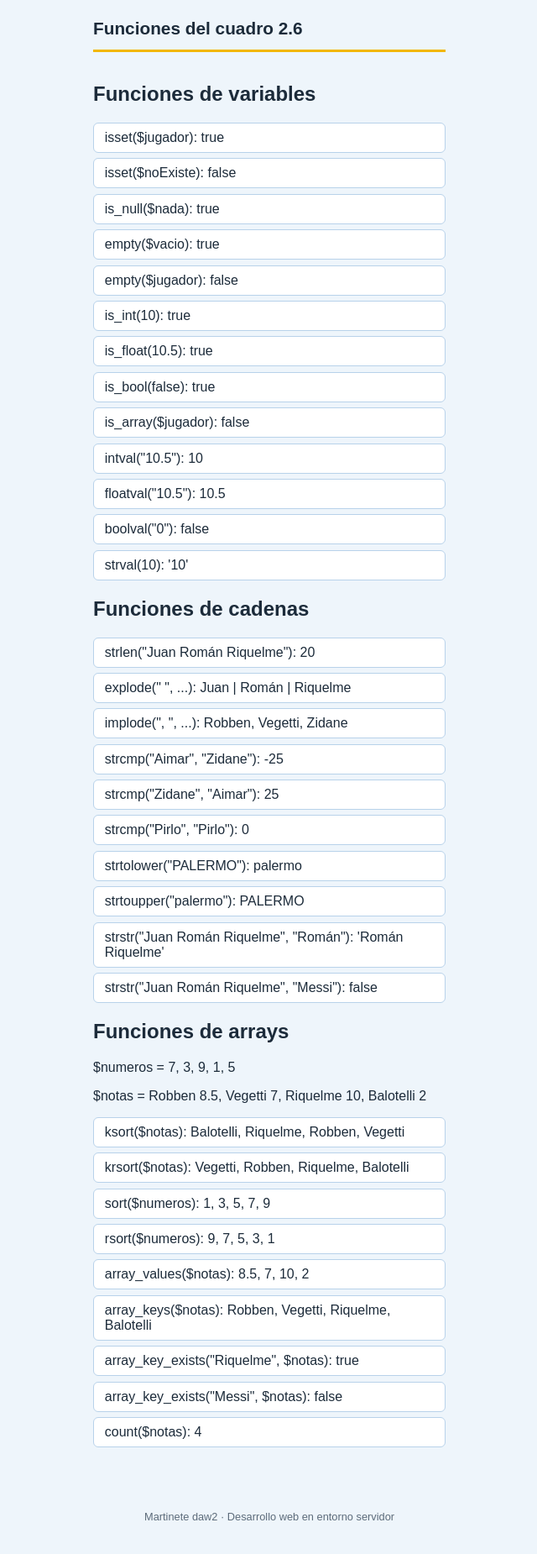
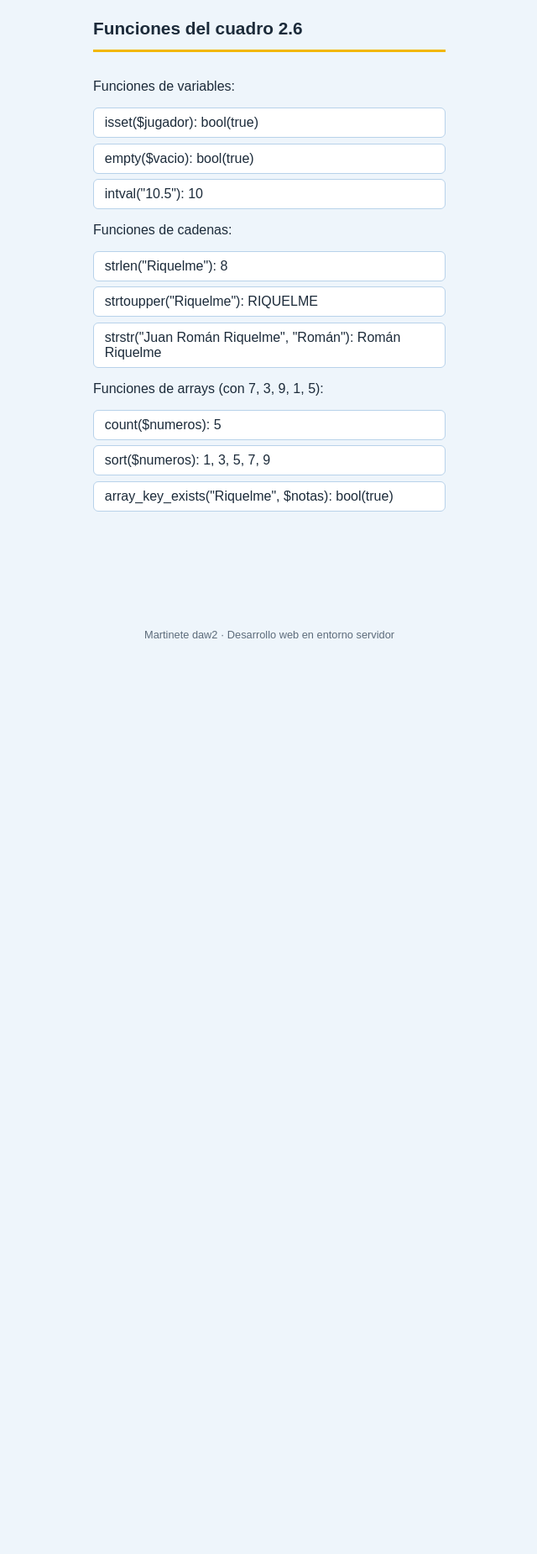
Before and after one commit to martinete14/daw2, a PHP site: page / in a window 1280 px wide. Shown: the whole page at 84% size, without its empty margins (319-959 px from the left). After the commit the page ends 760 px from the top, so only its background shows below. Run offline with PHP 8.4, Linux system fonts and the light colour scheme.

Commit message:
ActividadCuadro26: 3 funciones de cada grupo y código más fácil de leer
- index.php: como pidió Fran, pruebo 3 de cada grupo del cuadro 2.6
  (variables: isset, empty, intval / cadenas: strlen, strtoupper, strstr /
  arrays: count, sort, array_key_exists)
- Lo paso al estilo de endpoint.php: HTML normal y <?php ?> solo donde va
  el resultado, en vez de una línea de echo por cada función
- APUNTES_TEMA2.md actualizado

```diff
--- a/WEBSERVICIO/ActividadCuadro26/index.php
+++ b/WEBSERVICIO/ActividadCuadro26/index.php
@@ -1,80 +1,35 @@
 <?php
-$titulo = "Funciones del cuadro 2.6";
-require "../comun/cabecera.php";
-
-// var_export con true me devuelve el valor como texto, así se ve true/false
-// (con echo, true sale como 1 y false no sale nada)
-
-// ----- funciones de variables -----
 $jugador = "Riquelme";
-$nada = null;
 $vacio = "";
 $texto = "10.5";
 
-echo "<h2>Funciones de variables</h2>";
-echo "<ul class='resultados'>";
-echo "<li>isset(\$jugador): " . var_export(isset($jugador), true) . "</li>";
-echo "<li>isset(\$noExiste): " . var_export(isset($noExiste), true) . "</li>";
-echo "<li>is_null(\$nada): " . var_export(is_null($nada), true) . "</li>";
-echo "<li>empty(\$vacio): " . var_export(empty($vacio), true) . "</li>";
-echo "<li>empty(\$jugador): " . var_export(empty($jugador), true) . "</li>";
-echo "<li>is_int(10): " . var_export(is_int(10), true) . "</li>";
-echo "<li>is_float(10.5): " . var_export(is_float(10.5), true) . "</li>";
-echo "<li>is_bool(false): " . var_export(is_bool(false), true) . "</li>";
-echo "<li>is_array(\$jugador): " . var_export(is_array($jugador), true) . "</li>";
-echo "<li>intval(\"10.5\"): " . var_export(intval($texto), true) . "</li>";
-echo "<li>floatval(\"10.5\"): " . var_export(floatval($texto), true) . "</li>";
-echo "<li>boolval(\"0\"): " . var_export(boolval("0"), true) . "</li>";
-echo "<li>strval(10): " . var_export(strval(10), true) . "</li>";
-echo "</ul>";
+$numeros = [7, 3, 9, 1, 5];
+$notas = ["Robben" => 8.5, "Vegetti" => 7, "Riquelme" => 10];
 
-// ----- funciones de cadenas -----
-$nombre = "Juan Román Riquelme";
+$titulo = "Funciones del cuadro 2.6";
+require "../comun/cabecera.php";
+?>
+    <!-- var_dump para los true/false, porque con echo el false no se ve -->
+    <p>Funciones de variables:</p>
+    <ul class="resultados">
+      <li>isset($jugador): <?php var_dump(isset($jugador)); ?></li>
+      <li>empty($vacio): <?php var_dump(empty($vacio)); ?></li>
+      <li>intval("10.5"): <?php echo intval($texto); ?></li>
+    </ul>
 
-echo "<h2>Funciones de cadenas</h2>";
-echo "<ul class='resultados'>";
-// da 20 y no 19 porque la á ocupa 2 bytes (lo mismo que en el palíndromo)
-echo "<li>strlen(\"$nombre\"): " . strlen($nombre) . "</li>";
-echo "<li>explode(\" \", ...): " . implode(" | ", explode(" ", $nombre)) . "</li>";
-echo "<li>implode(\", \", ...): " . implode(", ", ["Robben", "Vegetti", "Zidane"]) . "</li>";
-echo "<li>strcmp(\"Aimar\", \"Zidane\"): " . strcmp("Aimar", "Zidane") . "</li>";
-echo "<li>strcmp(\"Zidane\", \"Aimar\"): " . strcmp("Zidane", "Aimar") . "</li>";
-echo "<li>strcmp(\"Pirlo\", \"Pirlo\"): " . strcmp("Pirlo", "Pirlo") . "</li>";
-echo "<li>strtolower(\"PALERMO\"): " . strtolower("PALERMO") . "</li>";
-echo "<li>strtoupper(\"palermo\"): " . strtoupper("palermo") . "</li>";
-// en el cuadro dice str() pero la función se llama strstr()
-echo "<li>strstr(\"$nombre\", \"Román\"): " . var_export(strstr($nombre, "Román"), true) . "</li>";
-echo "<li>strstr(\"$nombre\", \"Messi\"): " . var_export(strstr($nombre, "Messi"), true) . "</li>";
-echo "</ul>";
+    <p>Funciones de cadenas:</p>
+    <ul class="resultados">
+      <li>strlen("Riquelme"): <?php echo strlen($jugador); ?></li>
+      <li>strtoupper("Riquelme"): <?php echo strtoupper($jugador); ?></li>
+      <!-- en el cuadro dice str() pero la función se llama strstr() -->
+      <li>strstr("Juan Román Riquelme", "Román"): <?php echo strstr("Juan Román Riquelme", "Román"); ?></li>
+    </ul>
 
-// ----- funciones de arrays -----
-$notas = ["Robben" => 8.5, "Vegetti" => 7, "Riquelme" => 10, "Balotelli" => 2];
-$numeros = [7, 3, 9, 1, 5];
-
-// sort y ksort cambian el array original, por eso ordeno copias
-$porClave = $notas;
-ksort($porClave);
-$porClaveDesc = $notas;
-krsort($porClaveDesc);
-$ordenados = $numeros;
-sort($ordenados);
-$ordenadosDesc = $numeros;
-rsort($ordenadosDesc);
-
-echo "<h2>Funciones de arrays</h2>";
-echo "<p>\$numeros = " . implode(", ", $numeros) . "</p>";
-echo "<p>\$notas = Robben 8.5, Vegetti 7, Riquelme 10, Balotelli 2</p>";
-echo "<ul class='resultados'>";
-echo "<li>ksort(\$notas): " . implode(", ", array_keys($porClave)) . "</li>";
-echo "<li>krsort(\$notas): " . implode(", ", array_keys($porClaveDesc)) . "</li>";
-echo "<li>sort(\$numeros): " . implode(", ", $ordenados) . "</li>";
-echo "<li>rsort(\$numeros): " . implode(", ", $ordenadosDesc) . "</li>";
-echo "<li>array_values(\$notas): " . implode(", ", array_values($notas)) . "</li>";
-echo "<li>array_keys(\$notas): " . implode(", ", array_keys($notas)) . "</li>";
-// en el cuadro está al revés: primero va la clave y después el array
-echo "<li>array_key_exists(\"Riquelme\", \$notas): " . var_export(array_key_exists("Riquelme", $notas), true) . "</li>";
-echo "<li>array_key_exists(\"Messi\", \$notas): " . var_export(array_key_exists("Messi", $notas), true) . "</li>";
-echo "<li>count(\$notas): " . count($notas) . "</li>";
-echo "</ul>";
-
-require "../comun/pie.php";
+    <p>Funciones de arrays (con <?php echo implode(", ", $numeros); ?>):</p>
+    <ul class="resultados">
+      <li>count($numeros): <?php echo count($numeros); ?></li>
+      <li>sort($numeros): <?php sort($numeros); echo implode(", ", $numeros); ?></li>
+      <!-- en el cuadro está al revés: primero va la clave y después el array -->
+      <li>array_key_exists("Riquelme", $notas): <?php var_dump(array_key_exists("Riquelme", $notas)); ?></li>
+    </ul>
+<?php require "../comun/pie.php"; ?>
```
Also changed, not shown: WEBSERVICIO/APUNTES_TEMA2.md (+6 -8 lines).
